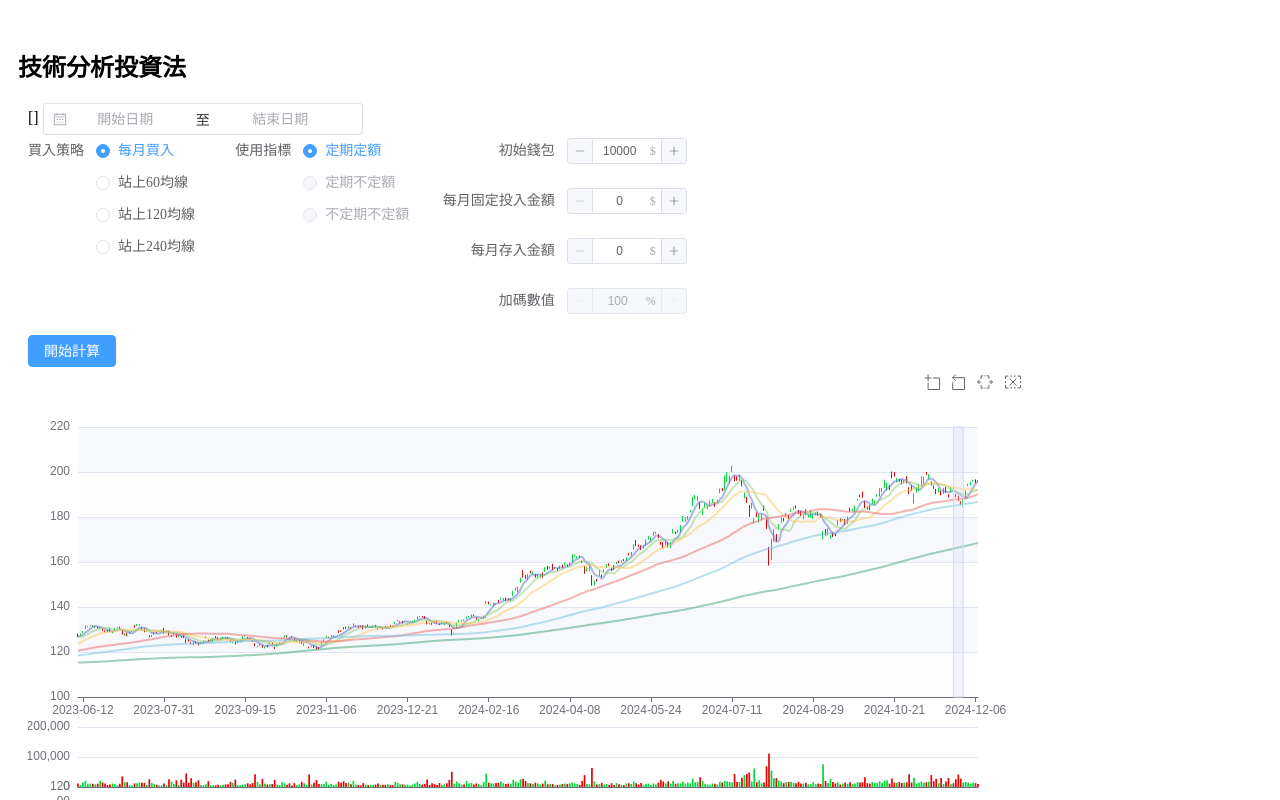
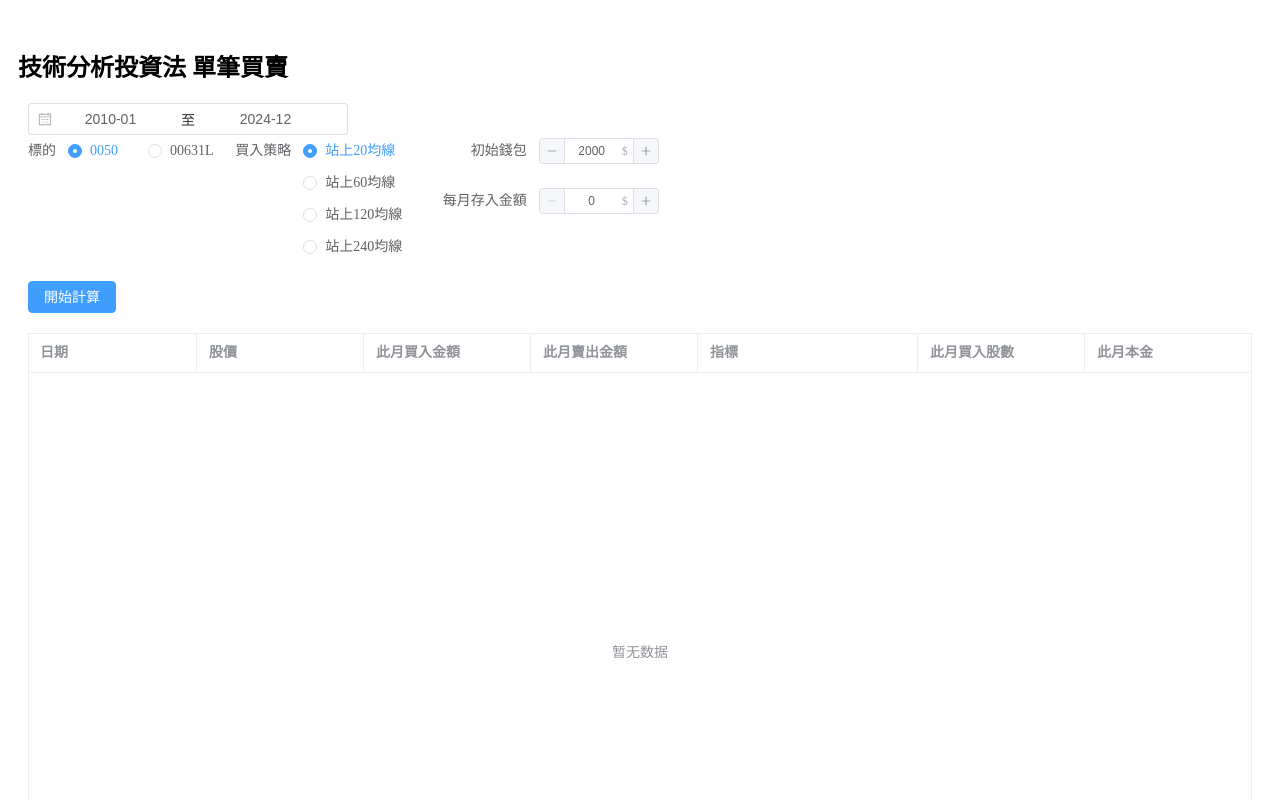
Before and after one commit to ureshinoSayumi/EcoScoreStrategy, a Vue app: page /technicalAnalysis in a window 1280 px wide. Shown: the top 800 px of the page. Built offline with nearby package versions, Linux system fonts and the light colour scheme.

Commit message:
feat: 均線策略新增00631L

```diff
--- a/src/utils/computed.js
+++ b/src/utils/computed.js
@@ -57,7 +57,14 @@ export const technicalAnalysisStrategy = (
     const isMa60Top = item.price[1] >= item.ma60 // 收盤價是否站上60均線
     const isMa120Top = item.price[1] >= item.ma120 // 收盤價是否站上120均線
     const isMa240Top = item.price[1] >= item.ma240 // 收盤價是否站上240均線
-    if (isMa240Top) {
+    const strategyTypeMap = {
+      ma20: isMa20Top,
+      ma60: isMa60Top,
+      ma120: isMa120Top,
+      ma240: isMa240Top,
+    }
+    const strategyType = strategyTypeMap[myStockInfo.strategyType]
+    if (strategyType) {
       // 買入
       if (myStockInfo.status === 0) {
         buyPrice = myStockInfo.currentMoney
@@ -67,7 +74,7 @@ export const technicalAnalysisStrategy = (
         myStockInfo.totalBuyingAmount += buyPrice // 總買入成本
         myStockInfo.buyingCount += 1 // 買入數+1
         myStockInfo.status = 1 // 已買入
-        console.log('買入', item.date, item.price[1])
+        // console.log('買入', item.date, item.price[1])
       }
     } else {
       // 賣出
@@ -78,7 +85,7 @@ export const technicalAnalysisStrategy = (
         myStockInfo.totalBuyingAmount = 0 // 總買入成本
         myStockInfo.sallCount += 1 // 賣出數+1
         myStockInfo.status = 0 // 已賣出
-        console.log('賣出', item.date, item.price[1])
+        // console.log('賣出', item.date, item.price[1])
       }
     }
 
--- a/src/views/TechnicalAnalysis/index.vue
+++ b/src/views/TechnicalAnalysis/index.vue
@@ -2,10 +2,9 @@
   <el-container>
     <el-main>
       <el-row :gutter="20">
-        <h1>技術分析投資法</h1>
+        <h1>技術分析投資法 單筆買賣</h1>
         <!-- 日期區間選擇器 -->
         <el-col>
-          {{ dateRange }}
           <el-date-picker
             v-model="dateRange"
             @change="changeDateRange"
@@ -21,8 +20,19 @@
       <el-row class="mt-5" :gutter="20">
         <el-col :span="4">
           <el-form label-width="auto">
+            <el-form-item label="標的">
+              <el-radio-group v-model="selectStockCode" @change="changeSelectStockCode">
+                <el-radio v-for="item in stockCodeOptions" :key="item.value" :value="item.value">
+                  {{ item.label }}
+                </el-radio>
+              </el-radio-group>
+            </el-form-item>
+          </el-form>
+        </el-col>
+        <el-col :span="4">
+          <el-form label-width="auto">
             <el-form-item label="買入策略">
-              <el-radio-group v-model="myStockForm.strategyType" @change="changeStrategyType">
+              <el-radio-group v-model="myStockForm.strategyType">
                 <el-radio v-for="item in useIndicatorOptions" :key="item.value" :value="item.value">
                   {{ item.label }}
                 </el-radio>
@@ -31,21 +41,6 @@
           </el-form>
         </el-col>
         <!-- 各數值輸入框 -->
-        <el-col :span="4">
-          <el-form label-width="auto">
-            <el-form-item label="使用指標">
-              <el-radio-group v-model="myStockForm.buyType">
-                <el-radio :value="0" :disabled="myStockForm.strategyType !== 0">定期定額</el-radio>
-                <el-radio :value="1" :disabled="myStockForm.strategyType === 0"
-                  >定期不定額</el-radio
-                >
-                <el-radio :value="2" :disabled="myStockForm.strategyType === 0"
-                  >不定期不定額</el-radio
-                >
-              </el-radio-group>
-            </el-form-item>
-          </el-form>
-        </el-col>
         <el-col :span="6">
           <el-form label-width="auto">
             <el-form-item label="初始錢包">
@@ -55,29 +50,10 @@
                 </template>
               </el-input-number>
             </el-form-item>
-            <el-form-item label="每月固定投入金額">
-              <el-input-number v-model="myStockForm.eachBuyingFixedAmount" :min="0" size="small">
-                <template #suffix>
-                  <span>$</span>
-                </template>
-              </el-input-number>
-            </el-form-item>
             <el-form-item label="每月存入金額">
               <el-input-number v-model="myStockForm.eachSaveMoney" :min="0" size="small">
                 <template #suffix>
                   <span>$</span>
-                </template>
-              </el-input-number>
-            </el-form-item>
-            <el-form-item label="加碼數值">
-              <el-input-number
-                v-model="myStockForm.eachBuyingPercentage"
-                :min="0"
-                size="small"
-                :disabled="myStockForm.strategyType === 0"
-              >
-                <template #suffix>
-                  <span>%</span>
                 </template>
               </el-input-number>
             </el-form-item>
@@ -102,50 +78,12 @@
                     ><Close
                   /></el-icon>
                 </div>
-
-                <el-space direction="vertical" alignment="flex-start">
-                  <el-text>日期區間: {{ `${item.dateRange[0]} ~ ${item.dateRange[1]}` }}</el-text>
-                  <el-text>
-                    使用指標:
-                    {{ getOptionLabel(strategyTypeOptionAverageLine, item.strategyType) }}
-                  </el-text>
-                  <el-text
-                    v-if="
-                      item.strategyType === 3 || item.strategyType === 1 || item.strategyType === 2
-                    "
-                    style="margin-left: 65px"
-                  >
-                    {{ `PMI: ${item.pmi.index}` }}
-                  </el-text>
-                  <el-text
-                    v-if="
-                      item.strategyType === 4 || item.strategyType === 1 || item.strategyType === 2
-                    "
-                    style="margin-left: 65px"
-                  >
-                    {{ `領先指標: ${item.businessSignalA.index}` }}
-                  </el-text>
-                  <el-text
-                    v-if="
-                      item.strategyType === 5 || item.strategyType === 1 || item.strategyType === 2
-                    "
-                    style="margin-left: 65px"
-                  >
-                    {{ `景氣信號: ${item.businessSignalB.index}` }}
-                  </el-text>
-
-                  <el-text>
-                    買入策略 :
-                    {{ getOptionLabel(buyTypeOpton, item.buyType) }}
-                  </el-text>
-                </el-space>
               </div>
             </template>
             <el-space direction="vertical" alignment="flex-start">
               <el-text>當前存款: {{ intlNumberFormat(item.currentMoney) }}</el-text>
               <el-text>買入次數: {{ item.buyingCount }}</el-text>
               <el-text>加碼次數: {{ item.buyingCountPlus }}</el-text>
-              <el-text>沒買入次數: {{ historStockMarket.length - item.buyingCount }}</el-text>
               <el-text>總買入成本: {{ intlNumberFormat(item.totalBuyingAmount) }}</el-text>
               <el-text>總買入股數: {{ intlNumberFormat(item.totalStockCount) }}</el-text>
               <el-text>總市值: {{ intlNumberFormat(item.totalMarketValue) }}</el-text>
@@ -168,8 +106,8 @@
         </el-col>
       </el-row>
 
-      <CandlestickChart v-model:charData="stock0050_20100104_20241209" />
-      <EconomicIndex v-model:charData="stock0050_20100104_20241209" />
+      <!-- <CandlestickChart v-model:charData="stock0050_20100104_20241209" />
+      <EconomicIndex v-model:charData="stock0050_20100104_20241209" /> -->
 
       <!-- <DefaultChart v-model:charData="total" /> -->
       <!-- 表格 -->
@@ -242,39 +180,45 @@
 </template>
 <script lang="ts" setup>
 import { ref, reactive, onMounted, computed } from 'vue'
-import { ecoScoreStrategy } from '../../../public/demo2.js'
-import { historPmi } from '@/utils/data/historPmi.js'
-import { businessSignals } from '@/utils/data/businessSignals.js' // 景氣信號、領先指標
 import { historStockMarket } from '@/utils/data/historStockMarket.js'
 import { intlNumberFormat } from '@/utils/number.js'
 import { filterAndSortByDate2 } from '@/utils/date.js'
 import { strategyTypeOptionAverageLine, buyTypeOpton, getOptionLabel } from '@/utils/optionMap.js'
-import * as echarts from 'echarts'
-import { convertStockDataToEChartsFormat } from '@/utils/ECharts.js'
-import { getStock } from '@/api/app.js'
-import CandlestickChart from '@/components/CandlestickChart.vue'
-import EconomicIndex from '@/components/EconomicIndex.vue'
-import { stock0050_20100104_20241209 } from '@/utils/stockList.js'
+import { stock0050_20100104_20241209, stock00631L_20141031_20241223 } from '@/utils/stockList.js'
 import { technicalAnalysisStrategy } from '@/utils/computed.js'
 
 // 策略選項
 const useIndicatorOptions = [
-  { value: 0, label: '每月買入' },
-  { value: 1, label: '站上60均線' },
-  { value: 2, label: '站上120均線' },
-  { value: 3, label: '站上240均線' },
+  { value: 'ma20', label: '站上20均線' },
+  { value: 'ma60', label: '站上60均線' },
+  { value: 'ma120', label: '站上120均線' },
+  { value: 'ma240', label: '站上240均線' },
 ]
+
+// 標的選項
+const stockCodeOptions = [
+  { value: '0050', label: '0050' },
+  { value: '00631L', label: '00631L' },
+]
+
+const stockMap = {
+  '0050': stock0050_20100104_20241209,
+  '00631L': stock00631L_20141031_20241223,
+}
+
+const selectStockCode = ref('0050')
+
 // 儀表板表單
 const myStockForm = reactive({
   // 0: 不使用策略每月買入 1: 站上60均線 2: 站上120均線 3: 站上240均線
-  strategyType: 0,
+  strategyType: 'ma20',
   // 買入金額
-  currentMoney: 10000, // 錢包 每個月如果沒買入，就把錢放入錢包，如果有初始金額也會放在這裡
+  currentMoney: 2000, // 錢包 每個月如果沒買入，就把錢放入錢包，如果有初始金額也會放在這裡
   eachBuyingPercentage: 100, // 加碼百分比 (百分比)
-  eachBuyingFixedAmount: 0, // 每月固定投入金額
+  eachBuyingFixedAmount: 10000, // 每月固定投入金額
   eachSaveMoney: 0, // 每月存入金額
   // 買入規則 1.不定期不定額 使用 eachBuyingPercentage 百分比 2 定期定額.使用 eachBuyingFixedAmount 固定投入金額 3.定期不定額，低點加上加碼買入
-  buyType: 0,
+  // buyType: 0,
 })
 // 輸出報表
 const total = ref({
@@ -300,12 +244,15 @@ const totalList = ref([
   // }
 ])
 // 歷史股價
-const historStockMarketRange = ref(stock0050_20100104_20241209)
-const dateRange = ref([]) // 日期區間
+const historStockMarketRange = ref(stockMap[selectStockCode.value])
+const dateRange = ref([
+  stock0050_20100104_20241209[0][0],
+  stock0050_20100104_20241209[stock0050_20100104_20241209.length - 1][0],
+]) // 日期區間 預設抓0050起始到結束
 const activeIndex = ref(null) // 當前選取的 card
 
 const submit = () => {
-  console.log('myStockForm', myStockForm)
+  console.log('stockMap[selectStockCode.value]', stockMap[selectStockCode.value])
   console.log('myStockForm', myStockForm)
   const stockInfo = {
     // 0: 不使用策略每月買入 1: 站上60均線 2: 站上120均線 3: 站上240均線
@@ -321,7 +268,7 @@ const submit = () => {
     // 0 定期定額.使用 eachBuyingFixedAmount 固定投入金額
     // 1.定期不定額，低點加上加碼買入
     // 2.不定期不定額 使用 eachBuyingPercentage 百分比
-    buyType: myStockForm.buyType,
+    // buyType: myStockForm.buyType,
     // 統計資料
     buyingCount: 0, // 買入次數
     sallCount: 0, // 賣出次數
@@ -347,10 +294,12 @@ const submit = () => {
       // },
     ],
   }
+  const currntStockList = stockMap[selectStockCode.value]
+  historStockMarketRange.value = filterAndSortByDate2(dateRange.value, currntStockList)
   const res = technicalAnalysisStrategy(
     stockInfo,
     historStockMarketRange.value,
-    stock0050_20100104_20241209,
+    stockMap[selectStockCode.value],
   )
   total.value = res
   console.log('total.value', total.value)
@@ -381,19 +330,13 @@ const tableRowClassName = ({ row }) => {
 
 const changeDateRange = () => {
   console.log('dateRange', dateRange.value)
-  historStockMarketRange.value = filterAndSortByDate2(dateRange.value, stock0050_20100104_20241209)
   console.log('historStockMarketRange.value', historStockMarketRange.value)
 }
 
-const changeStrategyType = () => {
-  // 指標選擇"每月買入"以外，買入規則就不允許選擇選定期定額
-  if (myStockForm.strategyType !== 0 && myStockForm.buyType === 0) {
-    myStockForm.buyType = 1
-  }
-  // 指標選擇"每月買入"，買入規則就不允許選擇選定期定額以外
-  if (myStockForm.strategyType === 0 && myStockForm.buyType !== 0) {
-    myStockForm.buyType = 0
-  }
+const changeSelectStockCode = () => {
+  const currntStockList = stockMap[selectStockCode.value]
+  console.log('currntStockList', currntStockList)
+  dateRange.value = [currntStockList[0][0], currntStockList[currntStockList.length - 1][0]]
 }
 
 const switchLog = (index) => {
```
Also changed, not shown: src/utils/stockList.js.
